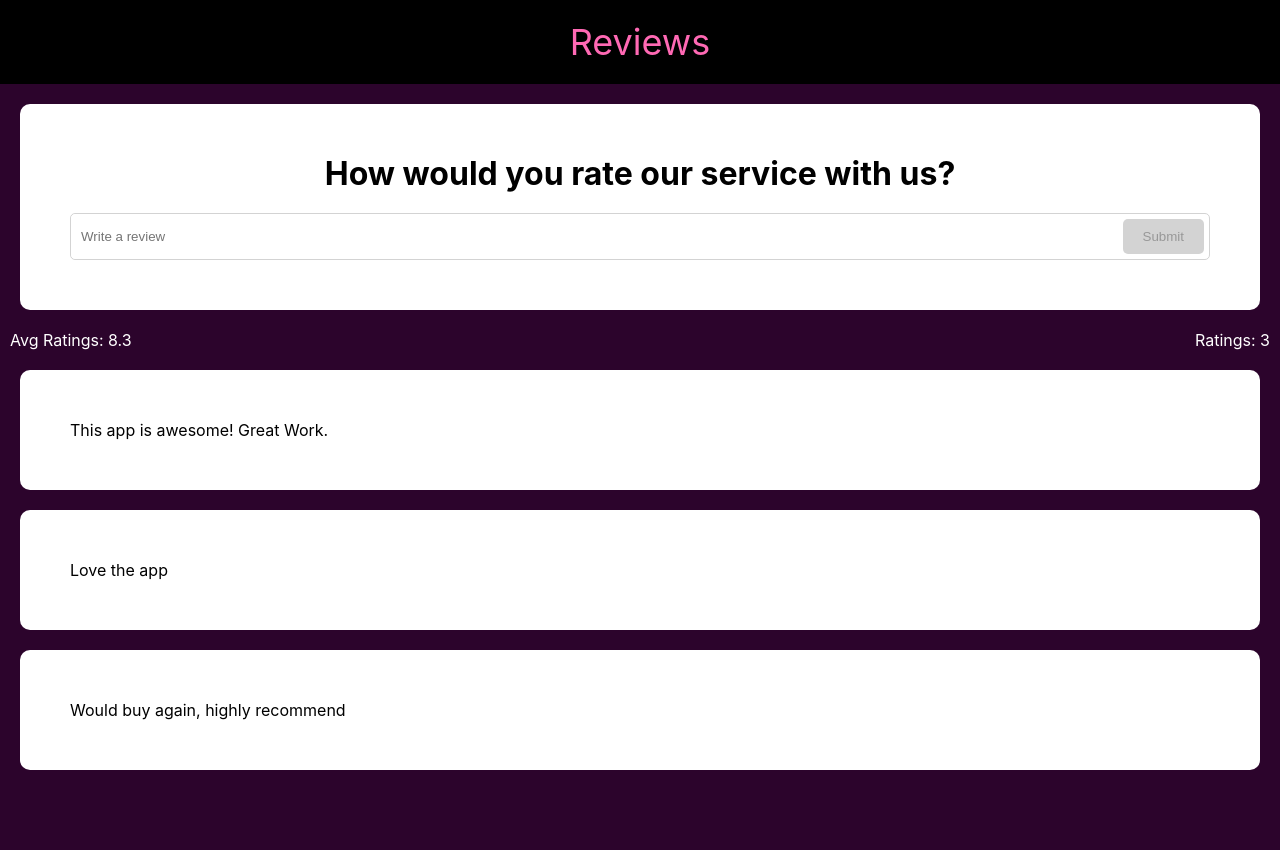
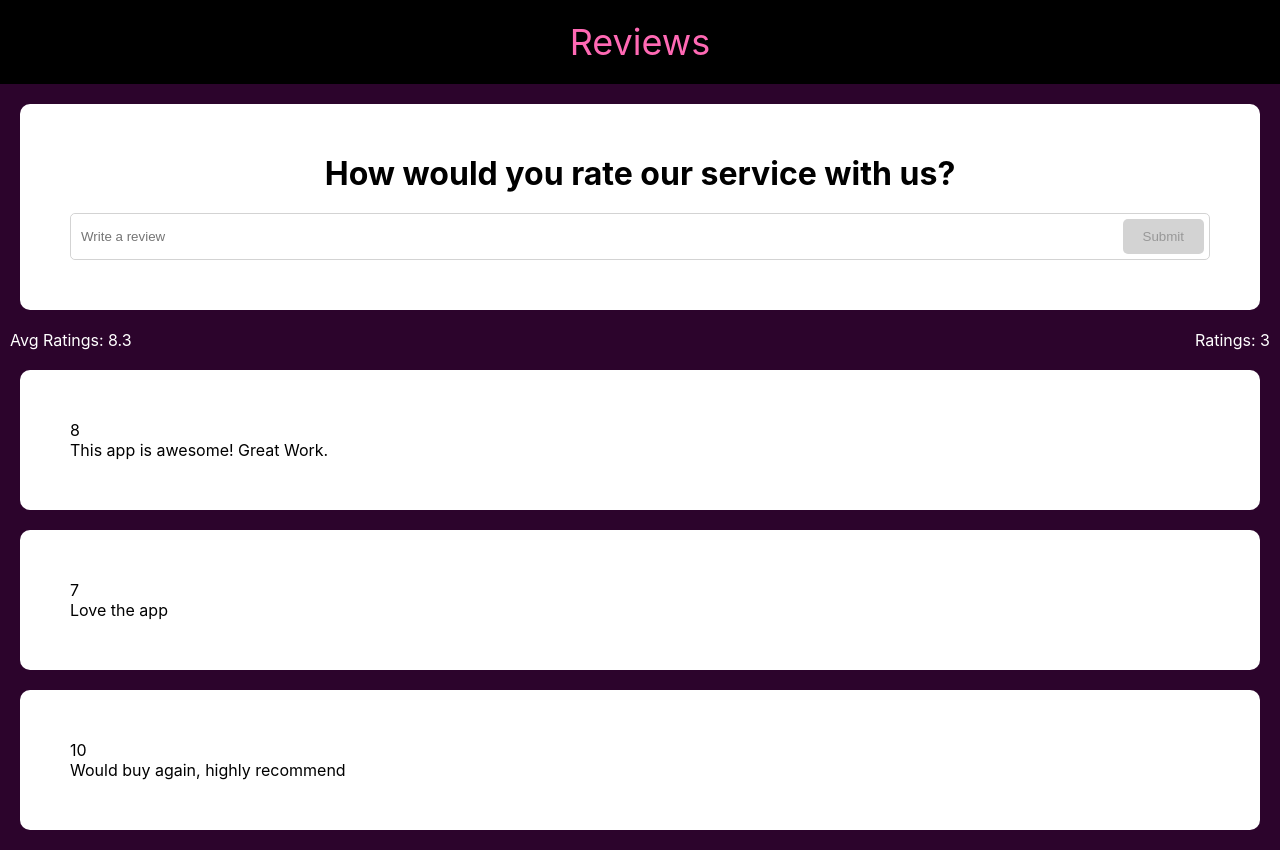
Before and after one commit to oscar-ct/react-reviews, a React (Create React App) app: page / in a window 1280 px wide. Before the commit the page ends 800 px from the top, so only its background shows below. Built offline with nearby package versions, Linux system fonts and the light colour scheme.

Commit message:
feat: created item component, displayed card, set unique keys

```diff
--- /dev/null
+++ b/src/components/ReviewItem.jsx
@@ -0,0 +1,20 @@
+import PropTypes from "prop-types";
+import Card from "./Card";
+
+
+function ReviewItem( {item} ) {
+    return (
+        <>
+            <Card>
+                <div className="rating-display">{item.rating}</div>
+                <div className="review-display">{item.text}</div>
+            </Card>
+        </>
+    )
+}
+
+ReviewItem.propTypes = {
+    item: PropTypes.object.isRequired,
+}
+
+export default ReviewItem;
--- a/src/components/ReviewList.jsx
+++ b/src/components/ReviewList.jsx
@@ -1,10 +1,10 @@
 import {useContext} from "react";
 import ReviewContext from "../context/ReviewsContext";
-import Card from "./Card";
+import ReviewItem from "./ReviewItem";
 
 function ReviewList() {
 
-    const {reviews} = useContext(ReviewContext);
+    const { reviews } = useContext(ReviewContext);
 
     if (!reviews || reviews.length === 0) {
         return <div>Be the first to review!</div>
@@ -13,10 +13,7 @@ function ReviewList() {
         <div>
             {reviews.map(function (review) {
                 return (
-                    <Card>
-                        <div>{review.text}</div>
-
-                    </Card>
+                    <ReviewItem key={review.id} item={review}/>
                 )
             })}
         </div>
```
